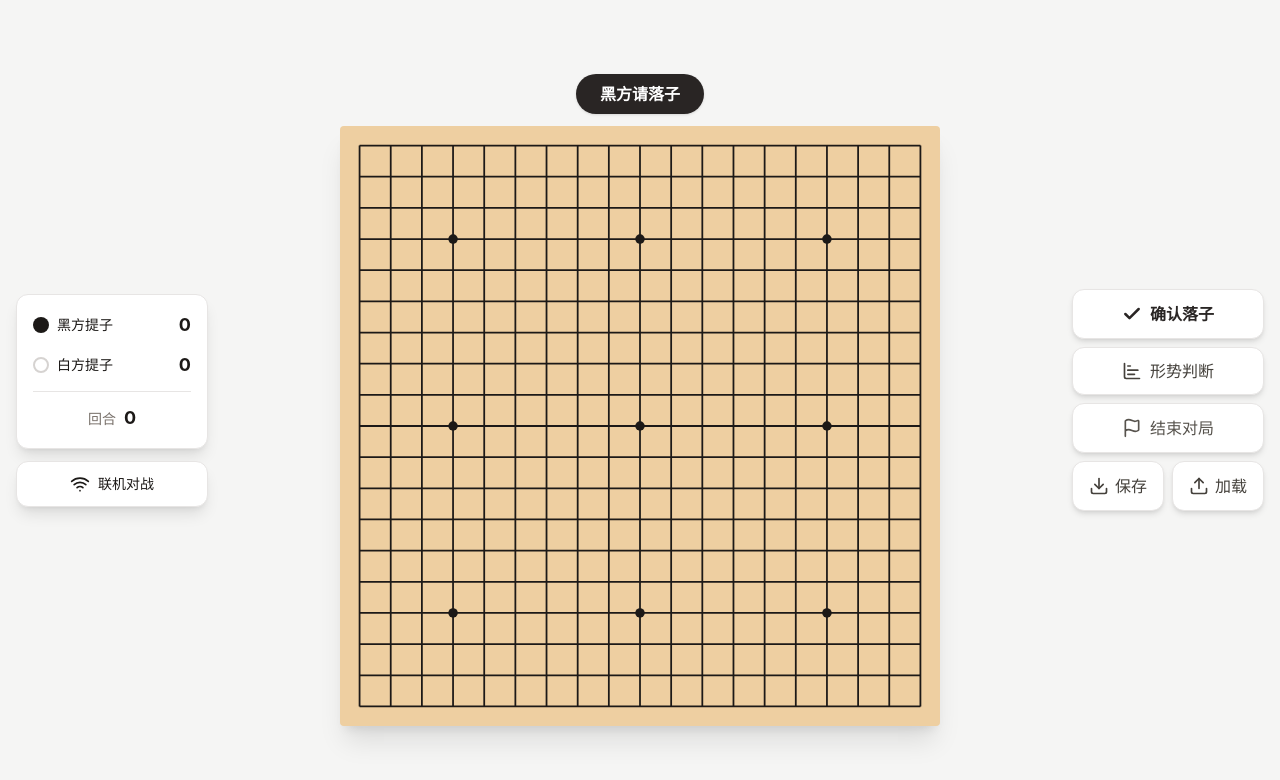
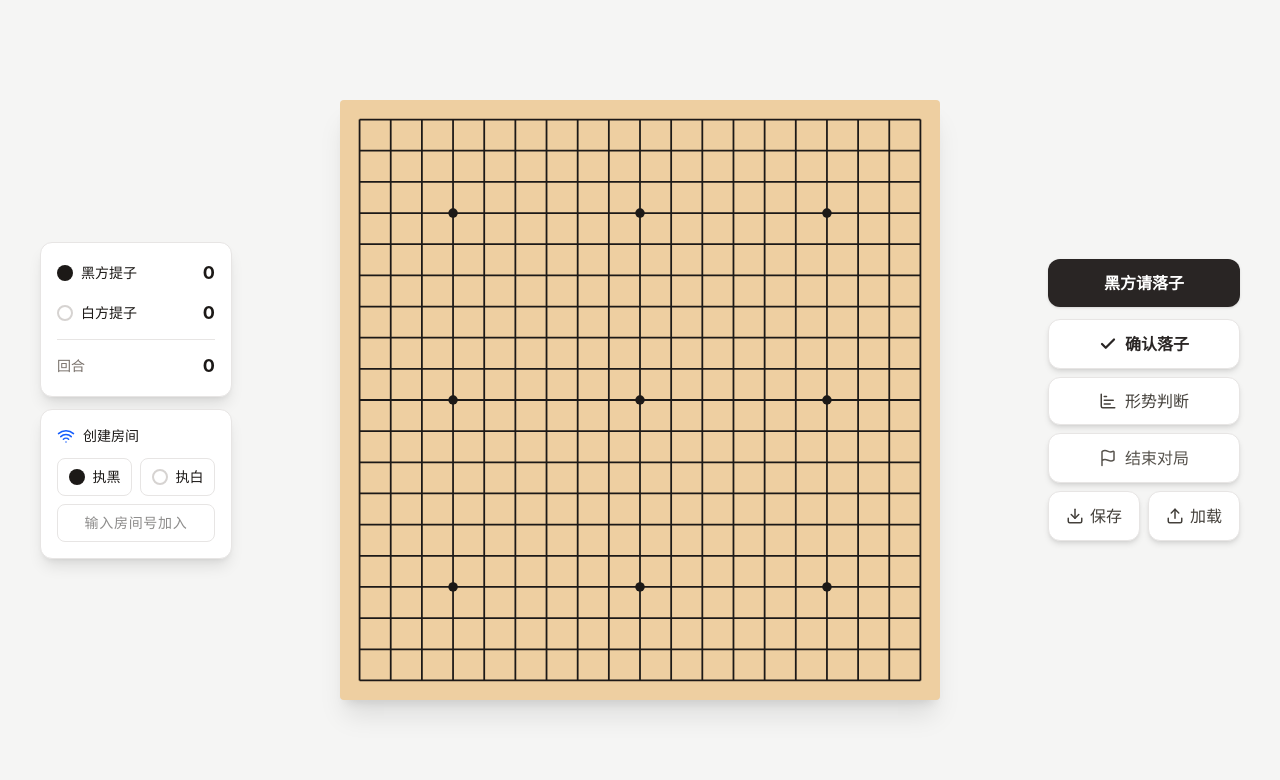
Before and after one commit to Hsyoungtick/SyncGo, a React (Vite) app: page / in a window 1280 px wide. Shown: the top 780 px of the page. Built offline with nearby package versions, Linux system fonts and the light colour scheme.

Commit message:
界面优化

```diff
--- a/App.tsx
+++ b/App.tsx
@@ -29,7 +29,6 @@ const App: React.FC = () => {
   const [estimatedScore, setEstimatedScore] = useState<{ black: number, white: number } | null>(null);
 
   // --- Network State ---
-  const [showNetPanel, setShowNetPanel] = useState(false);
   const [netRole, setNetRole] = useState<NetworkRole>(NetworkRole.None);
   const [roomId, setRoomId] = useState<string>('');
   const [connStatus, setConnStatus] = useState<'DISCONNECTED' | 'CONNECTING' | 'CONNECTED' | 'WAITING'>('DISCONNECTED');
@@ -76,14 +75,14 @@ const App: React.FC = () => {
     const path = window.location.pathname;
     const roomIdFromPath = path.slice(1).toUpperCase();
 
-    if (roomIdFromPath && roomIdFromPath.length >= 4 && /^[A-Z0-9]+$/.test(roomIdFromPath)) {
+    if (roomIdFromPath && roomIdFromPath.length === 6 && /^[A-Z0-9]+$/.test(roomIdFromPath)) {
       setJoinInputId(roomIdFromPath);
     }
   }, []);
 
   // --- Auto Join from URL ---
   useEffect(() => {
-    if (joinInputId && joinInputId.length >= 4 && /^[A-Z0-9]+$/.test(joinInputId) && netRole === NetworkRole.None && connStatus === 'DISCONNECTED') {
+    if (joinInputId && joinInputId.length === 6 && /^[A-Z0-9]+$/.test(joinInputId) && netRole === NetworkRole.None && connStatus === 'DISCONNECTED') {
       const socket = connectSocket();
       setConnStatus('CONNECTING');
 
@@ -91,6 +90,7 @@ const App: React.FC = () => {
         if (response.error) {
           console.log('[Socket] 自动加入房间失败:', response.error);
           setConnStatus('DISCONNECTED');
+          setJoinInputId('');
           window.history.pushState({}, '', '/');
           return;
         }
@@ -248,40 +248,11 @@ const App: React.FC = () => {
       setRoomId(response.roomId);
       setNetRole(response.role === 'black' ? NetworkRole.Host : NetworkRole.Client);
       setConnStatus('WAITING');
-      setShowNetPanel(false);
       copyRoomId(response.roomId);
 
       window.history.pushState({}, '', `/${response.roomId}`);
     });
   }, [connectSocket]);
-
-  const joinRoom = useCallback(() => {
-    if (!joinInputId) return;
-
-    const socket = connectSocket();
-    setConnStatus('CONNECTING');
-
-    socket.emit('join-room', joinInputId, (response: { roomId?: string; role?: string; error?: string; reconnected?: boolean; hasOpponent?: boolean }) => {
-      if (response.error) {
-        console.log('[Socket] 加入房间失败:', response.error);
-        setConnStatus('DISCONNECTED');
-        setShowNetPanel(false);
-        window.history.pushState({}, '', '/');
-        return;
-      }
-      console.log('[Socket] 加入房间成功', response);
-      setRoomId(response.roomId!);
-      setNetRole(response.role === 'black' ? NetworkRole.Host : NetworkRole.Client);
-      setConnStatus(response.reconnected || response.hasOpponent ? 'CONNECTED' : 'WAITING');
-      setShowNetPanel(false);
-
-      window.history.pushState({}, '', `/${response.roomId}`);
-
-      if (response.reconnected) {
-        socket.emit('request-sync');
-      }
-    });
-  }, [joinInputId, connectSocket]);
 
   const performResolution = useCallback((blackMove: Point | null, whiteMove: Point | null) => {
     setPhase(GamePhase.Resolution);
@@ -610,69 +581,13 @@ setShowEstimation(false);
   return (
     <div className="min-h-screen bg-stone-100 text-stone-900 font-sans flex flex-col">
 
-      {/* Network Panel Modal/Overlay */}
-      {showNetPanel && netRole === NetworkRole.None && (
-        <div className="fixed inset-0 z-[60] flex items-start justify-center pt-20 px-4 pointer-events-none">
-          <div className="bg-white shadow-2xl rounded-xl border border-stone-200 p-6 w-full max-w-md pointer-events-auto animate-in fade-in slide-in-from-top-4">
-            <div className="flex justify-between items-center mb-4">
-              <h3 className="text-lg font-bold flex items-center gap-2">
-                <Wifi size={20} className="text-blue-600" /> 联机对战
-              </h3>
-              <button onClick={() => setShowNetPanel(false)} className="text-stone-400 hover:text-stone-800"><X size={20} /></button>
-            </div>
-
-            {netRole === NetworkRole.None && (
-              <div className="space-y-4">
-                <div className="grid grid-cols-2 gap-4">
-                  <div className="flex flex-col gap-2">
-                    <button
-                      onClick={() => createRoom('black')}
-                      className={`flex-1 flex flex-col items-center justify-center gap-2 p-4 border-2 rounded-lg transition-colors border-stone-200 hover:border-stone-400 hover:bg-stone-50`}
-                    >
-                      <div className="w-10 h-10 rounded-full bg-stone-900"></div>
-                      <span className="font-semibold">创建房间（执黑）</span>
-                    </button>
-                    <button
-                      onClick={() => createRoom('white')}
-                      className={`flex-1 flex flex-col items-center justify-center gap-2 p-4 border-2 rounded-lg transition-colors border-stone-200 hover:border-stone-400 hover:bg-stone-50`}
-                    >
-                      <div className="w-10 h-10 rounded-full bg-white border-2 border-stone-300"></div>
-                      <span className="font-semibold">创建房间（执白）</span>
-                    </button>
-                  </div>
-                  <div className="flex flex-col gap-2">
-                    <input
-                      type="text"
-                      value={joinInputId}
-                      onChange={(e) => setJoinInputId(e.target.value.toUpperCase())}
-                      placeholder="输入房间号"
-                      className="flex-1 p-4 border-2 border-stone-200 rounded-lg text-center uppercase tracking-wider font-mono hover:border-stone-400 focus:outline-none focus:border-stone-400"
-                      maxLength={6}
-                    />
-                    <button
-                      onClick={joinRoom}
-                      disabled={!joinInputId}
-                      className="flex-1 flex items-center justify-center gap-2 p-4 border-2 border-stone-200 rounded-lg hover:border-stone-400 hover:bg-stone-50 transition-colors disabled:opacity-50 disabled:cursor-not-allowed"
-                    >
-                      <div className="w-5 h-5 rounded-full bg-stone-900"></div>
-                      <div className="w-5 h-5 rounded-full bg-white border-2 border-stone-300"></div>
-                      <span className="font-semibold">加入房间</span>
-                    </button>
-                  </div>
-                </div>
-              </div>
-            )}
-          </div>
-        </div>
-      )}
-
       {/* Main Game Area */}
-      <main className="flex-1 flex items-center justify-center gap-4 p-4">
-
+      <main className="flex-1 flex items-center justify-center p-4">
+        <div className="flex items-center justify-center gap-4 w-full max-w-[1200px]">
           {/* Left Panel - Info & Network */}
-        <div className="hidden md:flex flex-col gap-3 w-48 shrink-0">
+          <div className="hidden md:flex flex-col gap-3 w-48 shrink-0 items-end">
           {/* Game Info */}
-          <div className="bg-white rounded-xl shadow-lg p-4 border border-stone-200">
+          <div className="bg-white rounded-xl shadow-lg p-4 border border-stone-200 w-full">
             <div className="flex justify-between items-center mb-3">
               <div className="flex items-center gap-2">
                 <div className="w-4 h-4 rounded-full bg-stone-900"></div>
@@ -688,18 +603,18 @@ setShowEstimation(false);
               <span className="text-lg font-bold">{captures.white}</span>
             </div>
             <div className="border-t border-stone-200 pt-3 mt-3">
-              <div className="text-center">
+              <div className="flex justify-between items-center">
                 <span className="text-sm text-stone-500">回合</span>
-                <span className="text-lg font-bold ml-2">{turnCount}</span>
+                <span className="text-lg font-bold">{turnCount}</span>
               </div>
             </div>
           </div>
 
           {/* Network Status */}
           {netRole !== NetworkRole.None && (
-            <div className="bg-white rounded-xl shadow-lg p-4 border border-stone-200">
+            <div className="bg-white rounded-xl shadow-lg p-4 border border-stone-200 w-full">
               <div className="flex items-center gap-2 mb-2">
-                <Wifi size={20} className={
+                <Wifi size={18} className={
                   connStatus === 'CONNECTED' ? 'text-green-600' :
                     connStatus === 'WAITING' ? 'text-amber-600' : 'text-red-600'
                 } />
@@ -721,7 +636,7 @@ setShowEstimation(false);
                     className="p-1 hover:bg-stone-200 rounded transition-colors"
                     title="复制房间号"
                   >
-                    <Copy size={20} />
+                    <Copy size={18} />
                   </button>
                 </div>
               )}
@@ -744,35 +659,45 @@ setShowEstimation(false);
             </div>
           )}
 
-          {/* Network Button - only show when not in a room */}
+          {/* Network Panel - only show when not in a room */}
           {netRole === NetworkRole.None && (
+            <div className="bg-white rounded-xl shadow-lg p-4 border border-stone-200 w-full">
+              <div className="flex items-center gap-2 mb-3">
+                <Wifi size={18} className="text-blue-600" />
+                <span className="text-sm font-medium">创建房间</span>
+              </div>
+              <div className="space-y-2">
+                <div className="flex gap-2">
                   <button
-              onClick={() => setShowNetPanel(!showNetPanel)}
-              className="flex items-center justify-center gap-2 p-3 bg-white rounded-xl shadow-lg border border-stone-200 hover:bg-stone-100 transition-colors"
+                    onClick={() => createRoom('black')}
+                    className="flex-1 flex items-center justify-center gap-2 py-2 border border-stone-200 rounded-lg hover:bg-stone-50 transition-colors"
                   >
-              <Wifi size={20} />
-              <span className="text-sm font-medium">联机对战</span>
+                    <div className="w-4 h-4 rounded-full bg-stone-900"></div>
+                    <span className="text-sm">执黑</span>
                   </button>
+                  <button
+                    onClick={() => createRoom('white')}
+                    className="flex-1 flex items-center justify-center gap-2 py-2 border border-stone-200 rounded-lg hover:bg-stone-50 transition-colors"
+                  >
+                    <div className="w-4 h-4 rounded-full bg-white border-2 border-stone-300"></div>
+                    <span className="text-sm">执白</span>
+                  </button>
+                </div>
+                <input
+                  type="text"
+                  value={joinInputId}
+                  onChange={(e) => setJoinInputId(e.target.value.toUpperCase())}
+                  placeholder="输入房间号加入"
+                  className="w-full px-3 py-2 border border-stone-200 rounded-lg text-center uppercase tracking-wider font-mono text-sm hover:border-stone-400 focus:outline-none focus:border-stone-400"
+                  maxLength={6}
+                />
+              </div>
+            </div>
           )}
         </div>
 
         {/* Center - Board */}
         <div className="flex flex-col items-center gap-3 flex-1 min-w-0">
-          {/* Status Bar */}
-          <div className="w-full max-w-lg text-center">
-            <div className={`inline-flex items-center justify-center gap-2 px-6 py-2 rounded-full font-semibold shadow-sm transition-colors duration-300
-              ${opponentDisconnected ? 'bg-red-100 text-red-900' : ''}
-              ${phase === GamePhase.Resolution ? 'bg-blue-100 text-blue-900' : ''}
-              ${netRole === NetworkRole.None && phase === GamePhase.Intermission ? 'bg-amber-100 text-amber-900' : ''}
-              ${!opponentDisconnected && !((netRole === NetworkRole.None && phase === GamePhase.Intermission) || phase === GamePhase.Resolution) ? 'bg-stone-800 text-white' : ''}
-            `}>
-              {opponentDisconnected && <WifiOff size={18} />}
-              {phase === GamePhase.Intermission && <EyeOff size={18} />}
-              {phase === GamePhase.Resolution && <RotateCcw size={18} className="animate-spin" />}
-              {getPhaseMessage()}
-            </div>
-          </div>
-
           {/* Board Area */}
           {(netRole === NetworkRole.None && phase === GamePhase.Intermission) ? (
             <div className="w-full aspect-square max-w-[600px] bg-stone-200 rounded-lg flex flex-col items-center justify-center gap-6 shadow-inner border-4 border-dashed border-stone-300 p-8 text-center">
@@ -785,7 +710,7 @@ setShowEstimation(false);
                 onClick={proceedFromIntermission}
                 className="flex items-center justify-center gap-2 px-8 py-3 bg-white text-stone-800 rounded-xl hover:bg-stone-100 transition-colors font-semibold shadow-lg border border-stone-200"
               >
-                <Play size={20} fill="currentColor" />
+                <Play size={18} fill="currentColor" />
                 我是白方玩家
               </button>
             </div>
@@ -813,15 +738,28 @@ setShowEstimation(false);
         </div>
 
         {/* Right Panel - Status & Controls (Desktop only) */}
-        <div className="hidden md:flex flex-col gap-3 w-48 shrink-0">
+        <div className="hidden md:flex flex-col gap-3 w-48 shrink-0 items-start">
+          {/* Status Bar */}
+          <div className={`w-full flex items-center justify-center gap-2 p-3 rounded-xl font-semibold shadow-sm transition-colors duration-300
+            ${opponentDisconnected ? 'bg-red-100 text-red-900' : ''}
+            ${phase === GamePhase.Resolution ? 'bg-blue-100 text-blue-900' : ''}
+            ${netRole === NetworkRole.None && phase === GamePhase.Intermission ? 'bg-amber-100 text-amber-900' : ''}
+            ${!opponentDisconnected && !((netRole === NetworkRole.None && phase === GamePhase.Intermission) || phase === GamePhase.Resolution) ? 'bg-stone-800 text-white' : ''}
+          `}>
+            {opponentDisconnected && <WifiOff size={18} />}
+            {phase === GamePhase.Intermission && <EyeOff size={18} />}
+            {phase === GamePhase.Resolution && <RotateCcw size={18} className="animate-spin" />}
+            {getPhaseMessage()}
+          </div>
+
           {/* Desktop Action Controls */}
           {(phase !== GamePhase.Intermission && phase !== GamePhase.Resolution && phase !== GamePhase.GameOver) && (
-            <div className="flex flex-col gap-2">
+            <div className="flex flex-col gap-2 w-full">
               <button
                 onClick={myMoveCommitted && !opponentCommitted ? cancelMove : confirmSelection}
                 disabled={!isInteractive() && !(myMoveCommitted && !opponentCommitted)}
                 className={`
-                  flex items-center justify-center gap-2 p-3 rounded-xl font-bold shadow-md transition-all disabled:opacity-50 disabled:cursor-not-allowed
+                  w-full flex items-center justify-center gap-2 p-3 rounded-xl font-bold shadow-md transition-all disabled:opacity-50 disabled:cursor-not-allowed
                   ${myMoveCommitted && !opponentCommitted
                     ? 'bg-amber-500 text-white hover:bg-amber-600'
                     : 'bg-white text-stone-800 hover:bg-stone-100 border border-stone-200'
@@ -830,12 +768,12 @@ setShowEstimation(false);
               >
                 {myMoveCommitted && !opponentCommitted ? (
                   <>
-                    <X size={20} strokeWidth={3} />
+                    <X size={18} strokeWidth={3} />
                     撤销
                   </>
                 ) : (
                   <>
-                    <Check size={20} strokeWidth={3} />
+                    <Check size={18} strokeWidth={3} />
                     确认落子
                   </>
                 )}
@@ -844,7 +782,7 @@ setShowEstimation(false);
               {showEstimation && estimatedScore ? (
                 <button
                   onClick={toggleEstimation}
-                  className="flex items-center justify-center gap-2 h-12 px-4 bg-white text-stone-700 rounded-xl font-medium shadow-md hover:bg-stone-100 border border-stone-200 transition-colors"
+                  className="w-full flex items-center justify-center gap-2 h-12 px-4 bg-white text-stone-700 rounded-xl font-medium shadow-md hover:bg-stone-100 border border-stone-200 transition-colors"
                 >
                   <div className="flex items-center gap-3">
                     <div className="flex items-center gap-1">
@@ -861,15 +799,15 @@ setShowEstimation(false);
               ) : (
                 <button
                   onClick={toggleEstimation}
-                  className="flex items-center justify-center gap-2 h-12 px-4 bg-white text-stone-700 rounded-xl font-medium shadow-md hover:bg-stone-100 border border-stone-200 transition-colors"
+                  className="w-full flex items-center justify-center gap-2 h-12 px-4 bg-white text-stone-700 rounded-xl font-medium shadow-md hover:bg-stone-100 border border-stone-200 transition-colors"
                 >
-                  <ChartBar size={20} />
+                  <ChartBar size={18} />
                   形势判断
                 </button>
               )}
 
               {opponentEndGameRequested ? (
-                <div className="flex gap-2">
+                <div className="flex gap-2 w-full">
                   <button
                     onClick={() => socketRef.current?.emit('agree-end-game')}
                     className="flex-1 p-3 bg-white text-green-700 rounded-xl font-medium shadow-md hover:bg-green-50 border border-stone-200"
@@ -889,7 +827,7 @@ setShowEstimation(false);
                     setEndGameRequested(false);
                     socketRef.current?.emit('cancel-end-game');
                   }}
-                  className="flex items-center justify-center gap-2 p-3 bg-white text-stone-600 rounded-xl font-medium shadow-md hover:bg-stone-100 border border-stone-200"
+                  className="w-full flex items-center justify-center gap-2 p-3 bg-white text-stone-600 rounded-xl font-medium shadow-md hover:bg-stone-100 border border-stone-200"
                 >
                   <XCircle size={18} />
                   取消请求
@@ -897,23 +835,23 @@ setShowEstimation(false);
               ) : (
                 <button
                   onClick={endGame}
-                  className="flex items-center justify-center gap-2 p-3 bg-white text-stone-600 rounded-xl font-medium shadow-md hover:bg-stone-100 border border-stone-200"
+                  className="w-full flex items-center justify-center gap-2 p-3 bg-white text-stone-600 rounded-xl font-medium shadow-md hover:bg-stone-100 border border-stone-200"
                 >
-                  <Flag size={20} />
+                  <Flag size={18} />
                   结束对局
                 </button>
               )}
 
-              <div className="flex gap-2">
+              <div className="flex gap-2 w-full">
                 <button
                   onClick={saveGame}
                   className="flex-1 flex items-center justify-center gap-1.5 p-3 bg-white text-stone-700 rounded-xl font-medium shadow-md hover:bg-stone-100 border border-stone-200"
                 >
-                  <Download size={20} />
+                  <Download size={18} />
                   保存
                 </button>
                 <label className="flex-1 flex items-center justify-center gap-1.5 p-3 bg-white text-stone-700 rounded-xl font-medium shadow-md hover:bg-stone-100 border border-stone-200 cursor-pointer">
-                  <Upload size={20} />
+                  <Upload size={18} />
                   加载
                   <input type="file" accept=".json" onChange={loadGame} className="hidden" />
                 </label>
@@ -922,7 +860,7 @@ setShowEstimation(false);
           )}
 
           {phase === GamePhase.GameOver && (
-            <div className="flex flex-col gap-2">
+            <div className="flex flex-col gap-2 w-full">
               <div className="bg-white shadow-md rounded-xl p-4 border border-stone-200">
                 <div className="text-center mb-3">
                   <span className="text-sm text-stone-500 font-medium">游戏结束</span>
@@ -942,13 +880,13 @@ setShowEstimation(false);
 
               <button
                 onClick={resetGameLocal}
-                className="flex items-center justify-center gap-2 p-3 bg-white text-stone-700 rounded-xl font-medium shadow-md hover:bg-stone-100 border border-stone-200"
+                className="w-full flex items-center justify-center gap-2 p-3 bg-white text-stone-700 rounded-xl font-medium shadow-md hover:bg-stone-100 border border-stone-200"
               >
                 <RotateCcw size={18} />
                 再来一局
               </button>
 
-              <div className="flex gap-2">
+              <div className="flex gap-2 w-full">
                 <button
                   onClick={saveGame}
                   className="flex-1 flex items-center justify-center gap-1.5 p-3 bg-white text-stone-700 rounded-xl font-medium shadow-md hover:bg-stone-100 border border-stone-200"
@@ -965,11 +903,13 @@ setShowEstimation(false);
             </div>
           )}
 
+        </div>
+        </div>
+
         {territoryMap && showEstimation && phase !== GamePhase.GameOver && (
           <div className="hidden">
           </div>
         )}
-      </div>
       </main>
     </div>
   );
```
Lines whose indentation alone changed are shown as unchanged.
